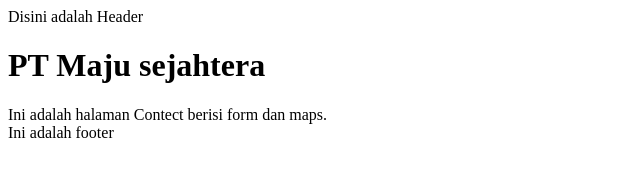
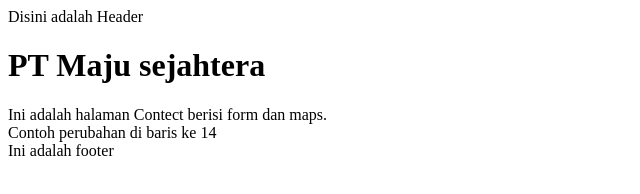
Before and after one commit to Riandyyudistira1/CompenyProfile, a plain HTML site: page contact-us.html in a window 1280 px wide. Shown: the whole page, without its empty margins (0-640 px from the left). Drawn offline with Linux system fonts and the light colour scheme.

Commit message:
Menambah Penjelasan contact us

```diff
--- a/contact-us.html
+++ b/contact-us.html
@@ -11,6 +11,8 @@
 
     <div>Ini adalah halaman Contect berisi form dan maps.</div>
 
+    <div>Contoh perubahan di baris ke 14</div>
+
     <footer>Ini adalah footer</footer>
   </body>
 </html>
```
